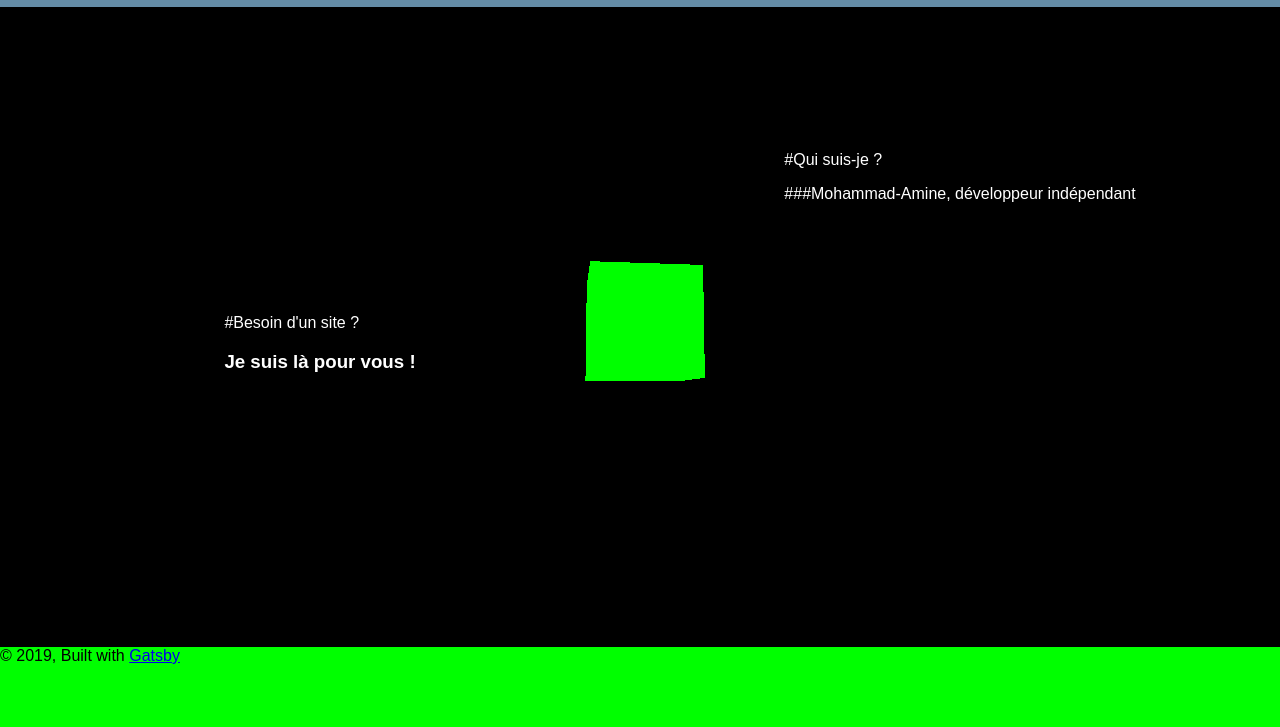
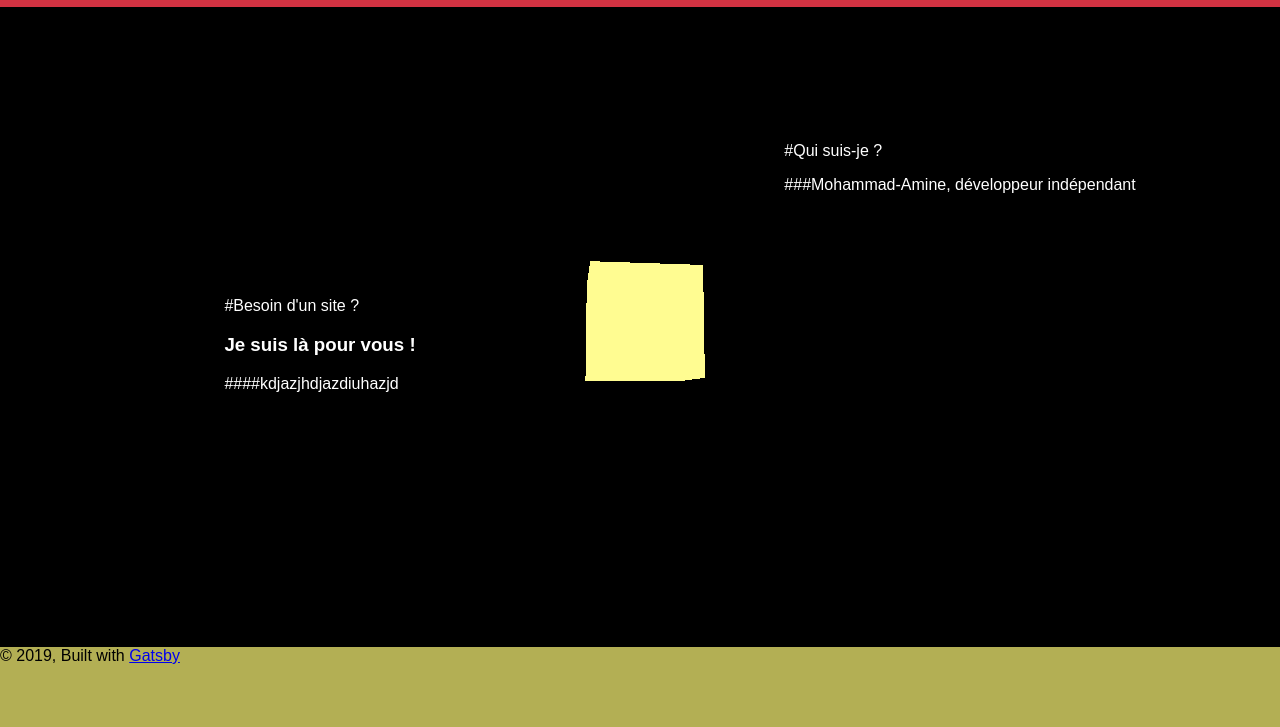
Before and after one commit to MohammadBnei/dev-mohammad, a Gatsby site: page / in a window 1280 px wide. Shown: the part 73-800 px from the top of the page. Built offline with nearby package versions, Linux system fonts and the light colour scheme; Gatsby itself is replaced by a stand-in of ours.

Commit message:
updated colors started new three 3D object

```diff
--- a/src/components/ThreeD.js
+++ b/src/components/ThreeD.js
@@ -18,7 +18,7 @@ export default class ThreeD extends Component {
         ReactDOM.findDOMNode(this).append(renderer.domElement);
 
         var geometry = new THREE.BoxGeometry(1, 1, 1);
-        var material = new THREE.MeshBasicMaterial({ color: 0x00ff00 });
+        var material = new THREE.MeshBasicMaterial({ color: '#FFFC91' });
         var cube = new THREE.Mesh(geometry, material);
         scene.add(cube);
 
@@ -60,3 +60,47 @@ export default class ThreeD extends Component {
         `} />)
     }
 }
+
+var group, camera, scene, renderer
+
+function init() {
+
+    scene = new THREE.Scene()
+
+    renderer = new THREE.WebGLRenderer({ antialias: true })
+    renderer.setPixelRatio(window.devicePixelRatio)
+    renderer.setSize(window.innerWidth, window.innerHeight)
+    ReactDOM.findDOMNode(this).append(renderer.domElement)
+
+    // camera
+
+    camera = new THREE.PerspectiveCamera(40, window.innerWidth / window.innerHeight, 1, 1000)
+    camera.position.set(15, 20, 30)
+    scene.add(camera)
+
+    // controls
+
+    let controls = new OrbitControls(camera, renderer.domElement)
+    controls.minDistance = 20
+    controls.maxDistance = 50
+    controls.maxPolarAngle = Math.PI / 2
+
+    scene.add(new THREE.AmbientLight(0x222222))
+
+    // light
+
+    let light = new THREE.PointLight(0xffffff, 1)
+    camera.add(light)
+
+    // textures
+
+    let loader = new THREE.TextureLoader()
+    let texture = loader.load('textures/sprites/disc.png')
+
+    group = new THREE.Group()
+    scene.add(group)
+
+    // points
+
+    let vertices = new THREE.DodecahedronBufferGeometry(10).vertices
+}
--- a/src/components/header.js
+++ b/src/components/header.js
@@ -5,7 +5,7 @@ import React from "react"
 const Header = ({ siteTitle }) => (
   <header className={css`
     grid-area: header;
-    background-color: #648ca6;
+    background-color: #D13242;
   `}>
     <h1>
       {siteTitle}
--- a/src/components/layout.js
+++ b/src/components/layout.js
@@ -45,7 +45,7 @@ const Layout = ({ children }) => (
         </main>
         <footer className={css`
         grid-area: footer;
-        background-color: #00ff00;
+        background-color: #B3AF54;
         `}>
           © {new Date().getFullYear()}, Built with
             {` `}
--- a/src/markdown/businessPresentation.md
+++ b/src/markdown/businessPresentation.md
@@ -8,3 +8,5 @@
 #Besoin d'un site ?
 
 ### Je suis là pour vous !
+
+####kdjazjhdjazdiuhazjd
```
